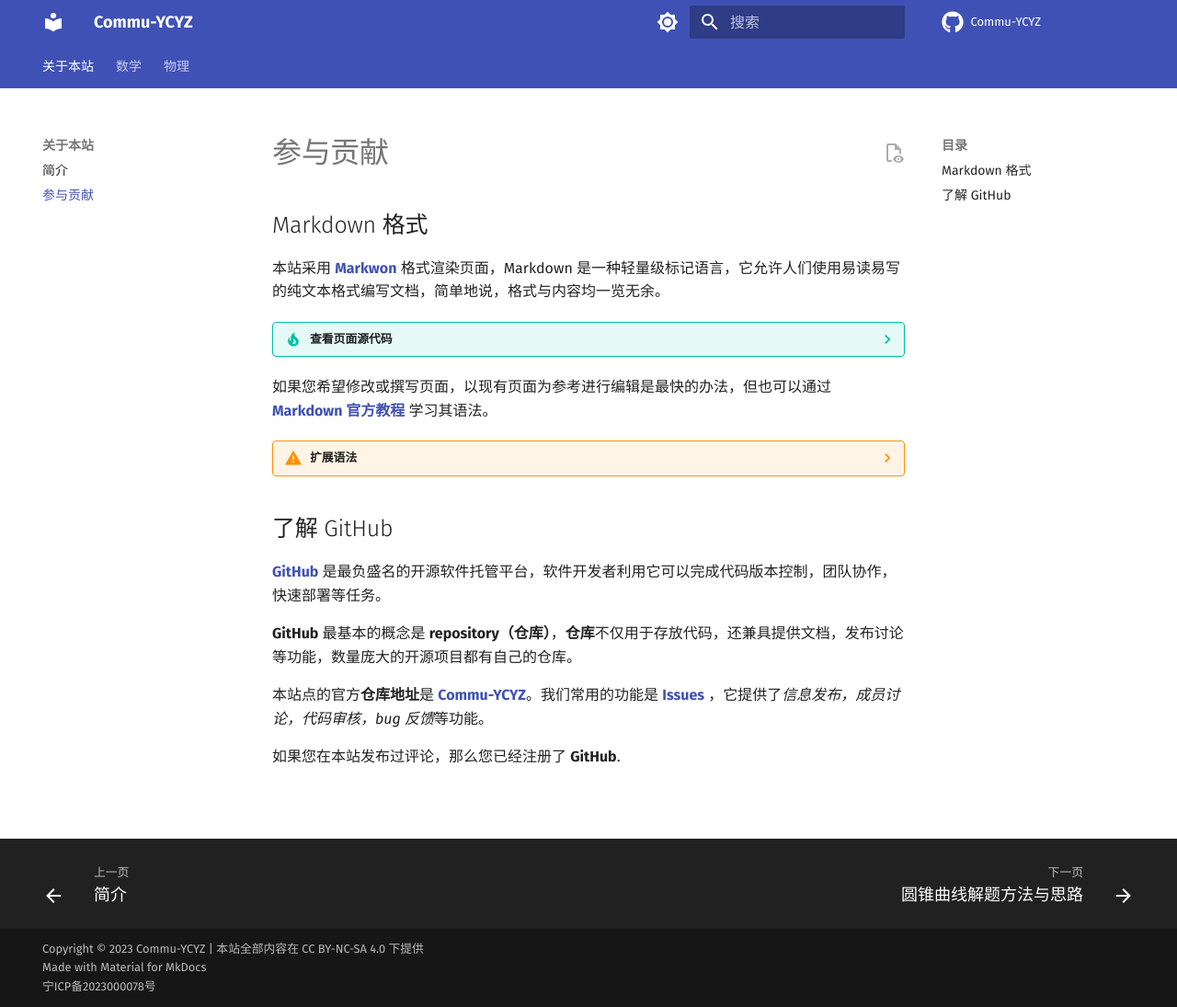
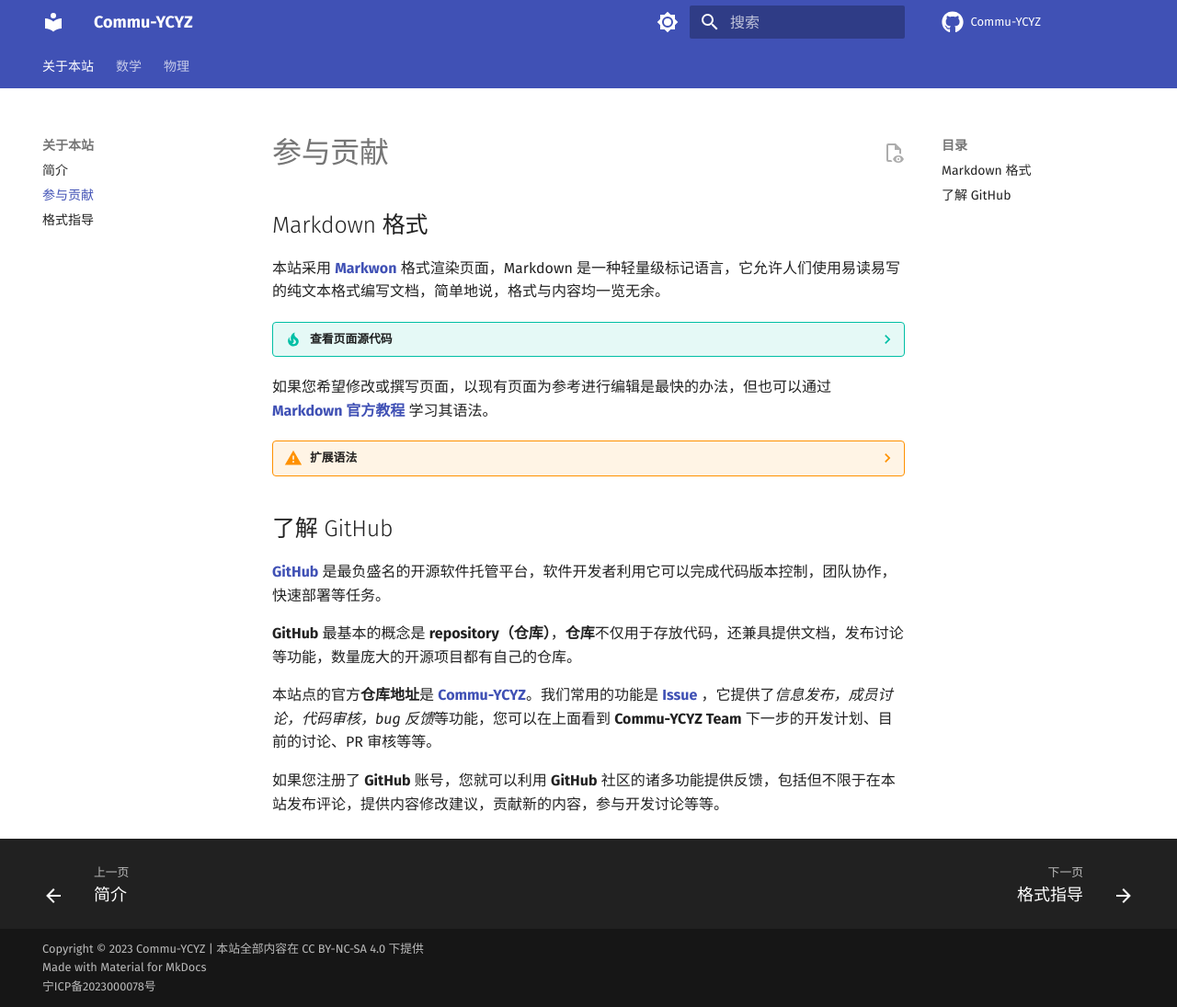
Before and after one commit to Commu-YCYZ/Commu-YCYZ, an MkDocs documentation site: the page built from docs/about/to-contribute.md, in a window 1280 px wide and 1095 px high. Shown: the whole window at 92% size. Built offline with MkDocs 1.6.1 and Material for MkDocs 9.7.7, drawn with Linux system fonts in a browser that asks for light colours; comment, search, counter and statistics services are not loaded.

Commit message:
feat: 增加贡献格式参考

```diff
--- a/docs/about/to-contribute.md
+++ b/docs/about/to-contribute.md
@@ -1,6 +1,6 @@
 ---
 comments: true
-description: 参与 Commu-YCYZ 贡献的快速教程
+description: 参与 Commu-YCYZ 贡献的快速上手教程
 ---
 
 ## Markdown 格式
@@ -25,6 +25,6 @@ description: 参与 Commu-YCYZ 贡献的快速教程
 
 **GitHub** 最基本的概念是 **repository（仓库）**，**仓库**不仅用于存放代码，还兼具提供文档，发布讨论等功能，数量庞大的开源项目都有自己的仓库。
 
-本站点的官方**仓库地址**是 **[Commu-YCYZ](https://github.com/)**。我们常用的功能是 **[Issues](https://github.com/Commu-YCYZ/Commu-YCYZ/issues)** ，它提供了*信息发布，成员讨论，代码审核，bug 反馈*等功能。
+本站点的官方**仓库地址**是 **[Commu-YCYZ](https://github.com/)**。我们常用的功能是 **[Issue](https://github.com/Commu-YCYZ/Commu-YCYZ/issues)** ，它提供了*信息发布，成员讨论，代码审核，bug 反馈*等功能，您可以在上面看到 **Commu-YCYZ Team** 下一步的开发计划、目前的讨论、PR 审核等等。
 
-如果您在本站发布过评论，那么您已经注册了 **GitHub**.
+如果您注册了 **GitHub** 账号，您就可以利用 **GitHub** 社区的诸多功能提供反馈，包括但不限于在本站发布评论，提供内容修改建议，贡献新的内容，参与开发讨论等等。
--- a/mkdocs.yml
+++ b/mkdocs.yml
@@ -69,6 +69,7 @@ nav:
   - 关于本站:
     - 简介: index.md
     - 参与贡献: about/to-contribute.md
+    - 格式指导: about/format.md
   - 数学:
     - 圆锥曲线解题方法与思路: math/conics.md
     - 微积分基础: math/basic-calculus.md
```
Also changed, not shown: docs/about/format.md (added, +75 -0 lines).
